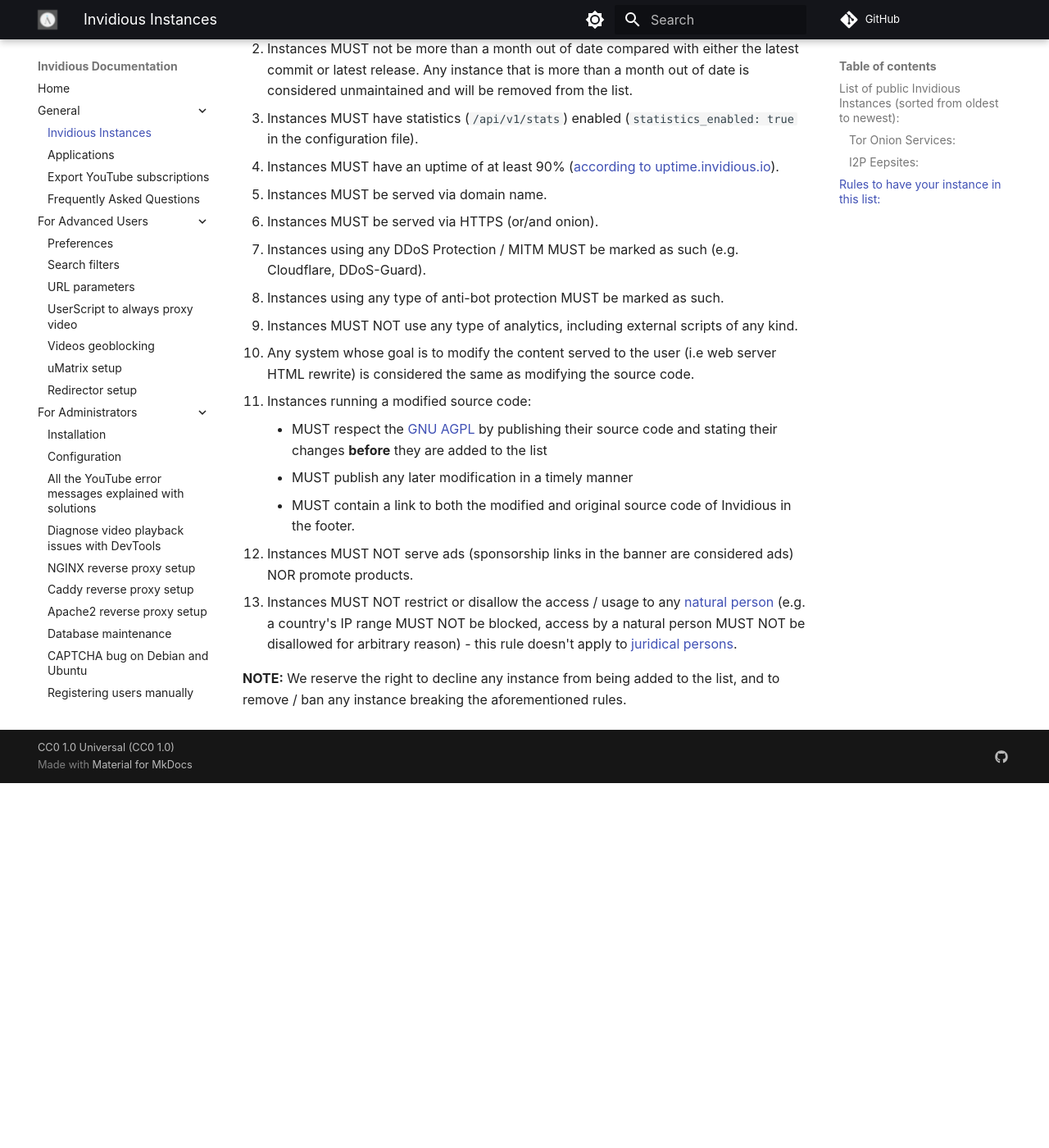
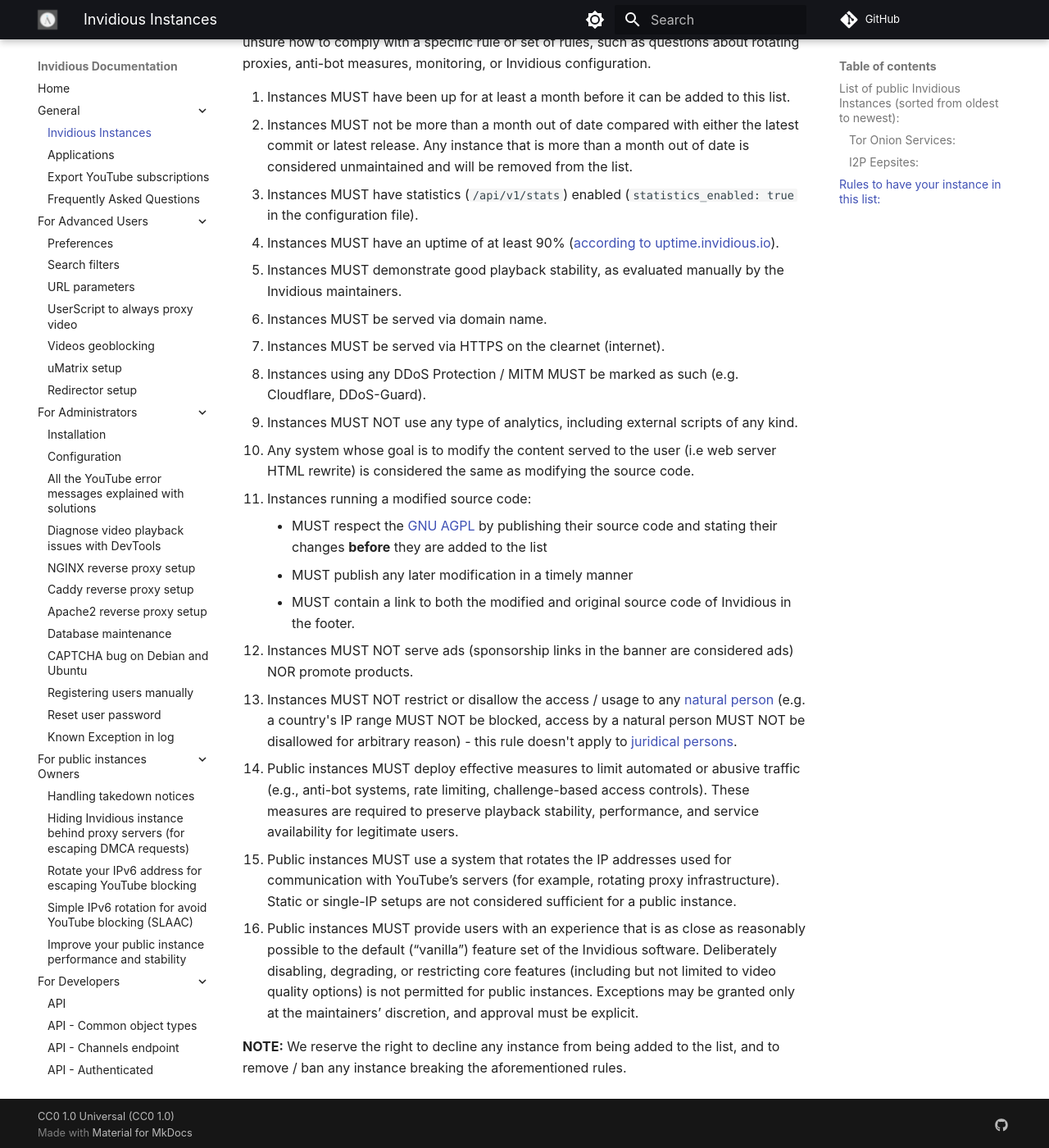
Before and after one commit to iv-org/documentation, an MkDocs documentation site: the page built from docs/instances.md, in a window 1280 px wide and 1400 px high, scrolled down 987 px. Shown: the whole window at 82% size. Built offline with MkDocs 1.6.1 and Material for MkDocs 9.7.7, drawn with Linux system fonts in a browser that asks for light colours; comment, search, counter and statistics services are not loaded; before the commit the page ends 1942 px from its top, so only the background shows below that.

Commit message:
doc: Revise instance rules for compliance and stability (#686)
* doc: Revise instance rules for compliance and stability

Updated rules for instances to include new requirements on playback stability and IP rotation due to YouTube blocking more aggressively public instances.

* docs: Clarify HTTPS requirement for instances

```diff
--- a/docs/instances.md
+++ b/docs/instances.md
@@ -24,14 +24,16 @@
 
 ## Rules to have your instance in this list:
 
+Instance operators SHOULD [contact the Invidious maintainers](https://invidious.io/contact/) for guidance only if they are unsure how to comply with a specific rule or set of rules, such as questions about rotating proxies, anti-bot measures, monitoring, or Invidious configuration.
+
 1. Instances MUST have been up for at least a month before it can be added to this list.
 2. Instances MUST not be more than a month out of date compared with either the latest commit or latest release. Any instance that is more than a month out of date is considered unmaintained and will be removed from the list.
 3. Instances MUST have statistics (`/api/v1/stats`) enabled (`statistics_enabled: true` in the configuration file).
 4. Instances MUST have an uptime of at least 90% ([according to uptime.invidious.io](https://uptime.invidious.io/)).
-5. Instances MUST be served via domain name.
-6. Instances MUST be served via HTTPS (or/and onion).
-7. Instances using any DDoS Protection / MITM MUST be marked as such (e.g. Cloudflare, DDoS-Guard).
-8. Instances using any type of anti-bot protection MUST be marked as such.
+5. Instances MUST demonstrate good playback stability, as evaluated manually by the Invidious maintainers.
+6. Instances MUST be served via domain name.
+7. Instances MUST be served via HTTPS on the clearnet (internet).
+8. Instances using any DDoS Protection / MITM MUST be marked as such (e.g. Cloudflare, DDoS-Guard).
 9. Instances MUST NOT use any type of analytics, including external scripts of any kind.
 10. Any system whose goal is to modify the content served to the user (i.e web server HTML rewrite) is considered the same as modifying the source code.
 11. Instances running a modified source code:
@@ -40,5 +42,8 @@
     - MUST contain a link to both the modified and original source code of Invidious in the footer.
 12. Instances MUST NOT serve ads (sponsorship links in the banner are considered ads) NOR promote products.
 13. Instances MUST NOT restrict or disallow the access / usage to any [natural person](https://en.wikipedia.org/wiki/Natural_person) (e.g. a country's IP range MUST NOT be blocked, access by a natural person MUST NOT be disallowed for arbitrary reason) - this rule doesn't apply to [juridical persons](https://en.wikipedia.org/wiki/Juridical_person).
+14. Public instances MUST deploy effective measures to limit automated or abusive traffic (e.g., anti-bot systems, rate limiting, challenge-based access controls). These measures are required to preserve playback stability, performance, and service availability for legitimate users.
+15. Public instances MUST use a system that rotates the IP addresses used for communication with YouTube’s servers (for example, rotating proxy infrastructure). Static or single-IP setups are not considered sufficient for a public instance.
+16. Public instances MUST provide users with an experience that is as close as reasonably possible to the default (“vanilla”) feature set of the Invidious software. Deliberately disabling, degrading, or restricting core features (including but not limited to video quality options) is not permitted for public instances. Exceptions may be granted only at the maintainers’ discretion, and approval must be explicit.
 
 **NOTE:** We reserve the right to decline any instance from being added to the list, and to remove / ban any instance breaking the aforementioned rules.
```
